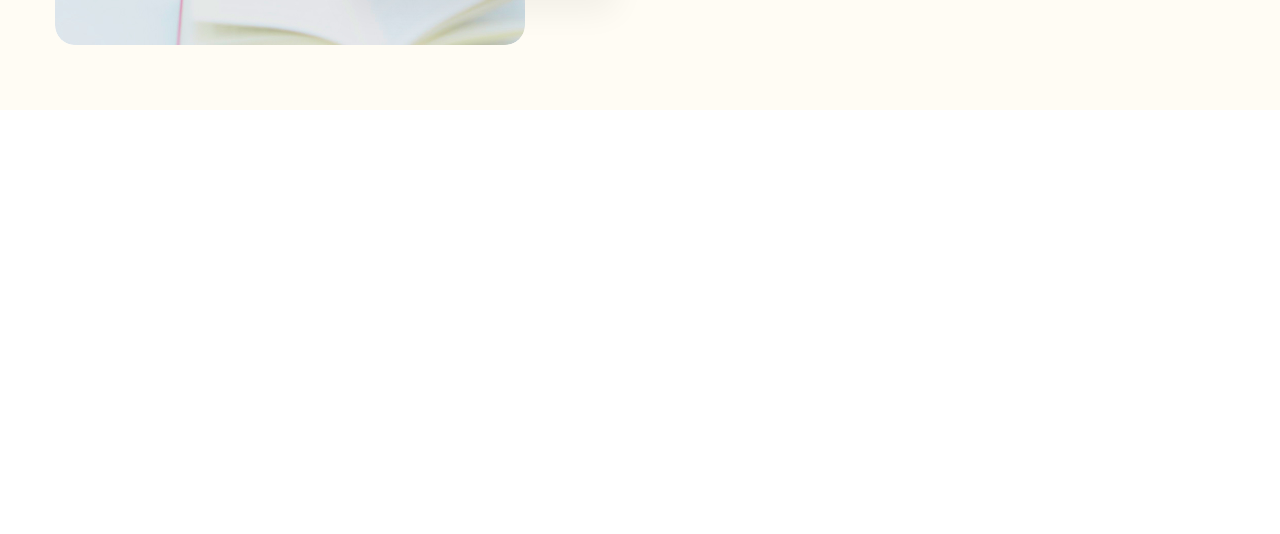
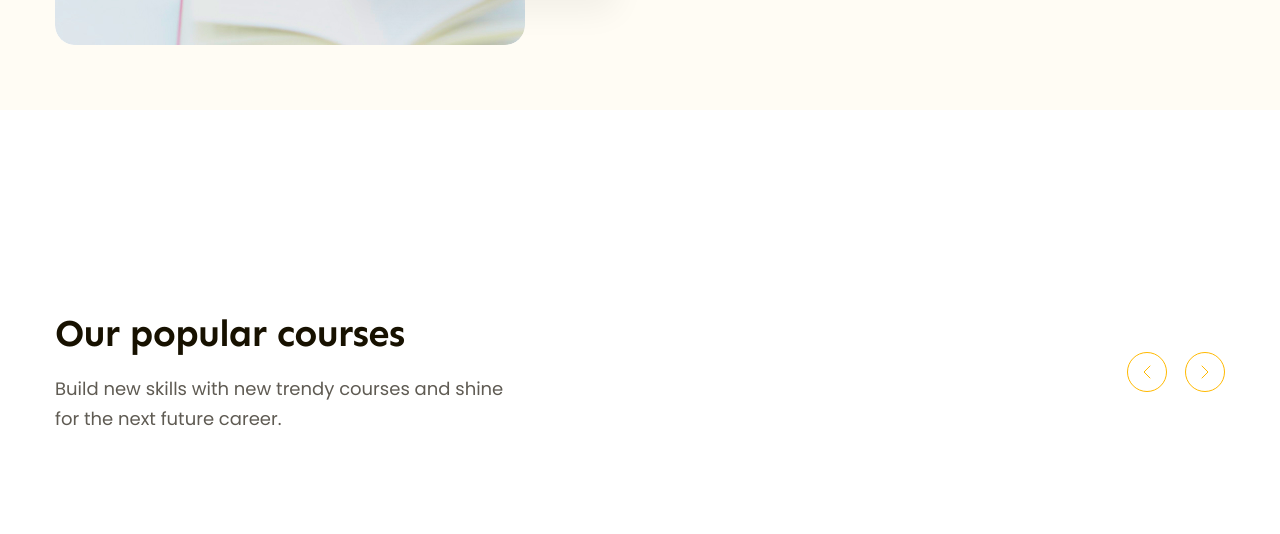
Before and after one commit to TRANTUANANH2810/TA_project_02_Education-Platform-Website, a plain HTML site: page index.html in a window 1280 px wide. Shown: the part 790-1324 px from the top of the page. Drawn offline with Linux system fonts and the light colour scheme.

Commit message:
popular part #1

```diff
--- a/assets/css/style.css
+++ b/assets/css/style.css
@@ -45,6 +45,22 @@ a {
     opacity: 0.9;
 }
 
+.heading {
+    font-family: var(--font-heading);
+    font-weight: 700;
+    letter-spacing: -0.02em;
+    color: #171100;
+}
+
+.heading.lv1 {
+    font-size: 5.8rem;
+    line-height: 1.17;
+}
+
+.heading.lv2 {
+    font-size: 3.8rem;
+    line-height: 1.26;
+}
 /* =========== Header ============== */
 .header {
     background: #fffcf4;
@@ -194,15 +210,6 @@ a {
     padding: 64px 0 0 130px;
 }
 
-.hero .heading {
-    font-family: var(--font-heading);
-    font-weight: 700;
-    font-size: 5.8rem;
-    line-height: 1.17;
-    letter-spacing: -0.02em;
-    color: #171100;
-}
-
 .hero .desc {
     margin-top: 22px;
     font-weight: 400;
@@ -263,3 +270,48 @@ a {
     line-height: 1.23;
     color: #171100;
 }
+
+/* ============ POPULAR  ================ */
+
+.popular {
+    padding: 65px 0;
+    margin-top: 135px;
+}
+
+.popular-top {
+    display: flex;
+    align-items: center;
+    justify-content: space-between;
+}
+
+.popular-top .desc {
+    margin-top: 16px;
+    width: 458px;
+    font-weight: 400;
+    font-size: 1.8rem;
+    line-height: 1.67;
+    color: #5f5b53;
+}
+
+.popular-top .control {
+    display: flex;
+    gap: 18px;
+}
+
+.popular-top .control-btn {
+    display: flex;
+    justify-content: center;
+    align-items: center;
+    width: 40px;
+    height: 40px;
+    border-radius: 50%;
+    color: var(--primary-color);
+    border: 1px solid var(--primary-color);
+    background: transparent;
+}
+
+.popular-top .control-btn:hover {
+    color: #fff;
+    background-color: var(--primary-color);
+    cursor: pointer;
+}
--- a/index.html
+++ b/index.html
@@ -109,7 +109,7 @@
 
                         <!-- Hero right -->
                         <div class="content-block">
-                            <h1 class="heading">
+                            <h1 class="heading lv1">
                                 Learn without limits and spread knowledge.
                             </h1>
                             <p class="desc">
@@ -141,6 +141,73 @@
                     </div>
                 </div>
             </div>
+
+            <!-- ======== POPULAR ========== -->
+            <div class="popular">
+                <div class="main-content">
+                    <div class="popular-top">
+                        <div class="info">
+                            <h2 class="heading lv2">Our popular courses</h2>
+                            <p class="desc">
+                                Build new skills with new trendy courses and
+                                shine for the next future career.
+                            </p>
+                        </div>
+
+                        <div class="control">
+                            <button class="control-btn">
+                                <svg
+                                    width="8"
+                                    height="14"
+                                    viewBox="0 0 8 14"
+                                    fill="none"
+                                    xmlns="http://www.w3.org/2000/svg"
+                                >
+                                    <path
+                                        d="M7 1L1 7L7 13"
+                                        stroke="currentColor"
+                                        stroke-linecap="round"
+                                        stroke-linejoin="round"
+                                    />
+                                </svg>
+                            </button>
+                            <button class="control-btn">
+                                <svg
+                                    width="8"
+                                    height="14"
+                                    viewBox="0 0 8 14"
+                                    fill="none"
+                                    xmlns="http://www.w3.org/2000/svg"
+                                >
+                                    <path
+                                        d="M1 1L7 7L1 13"
+                                        stroke="currentColor"
+                                        stroke-linecap="round"
+                                        stroke-linejoin="round"
+                                    />
+                                </svg>
+                            </button>
+                        </div>
+                    </div>
+
+                    <div class="course-list">
+                        <div class="course-item">
+                            <a href="">
+                                <img src="" alt="" class="thumb" />
+                                <span class="info">
+                                    <span class="head">
+                                        <h3 class="title"></h3>
+                                        <span class="raiting">
+                                            <img src="" alt="" class="star" />
+                                            <span class="value"></span>
+                                        </span>
+                                    </span>
+                                </span>
+                            </a>
+                        </div>
+                    </div>
+                </div>
+            </div>
         </main>
     </body>
 </html>
```
Also changed, not shown: assets/icons/chevron-left.svg (added), assets/icons/chevron-right.svg (added).
